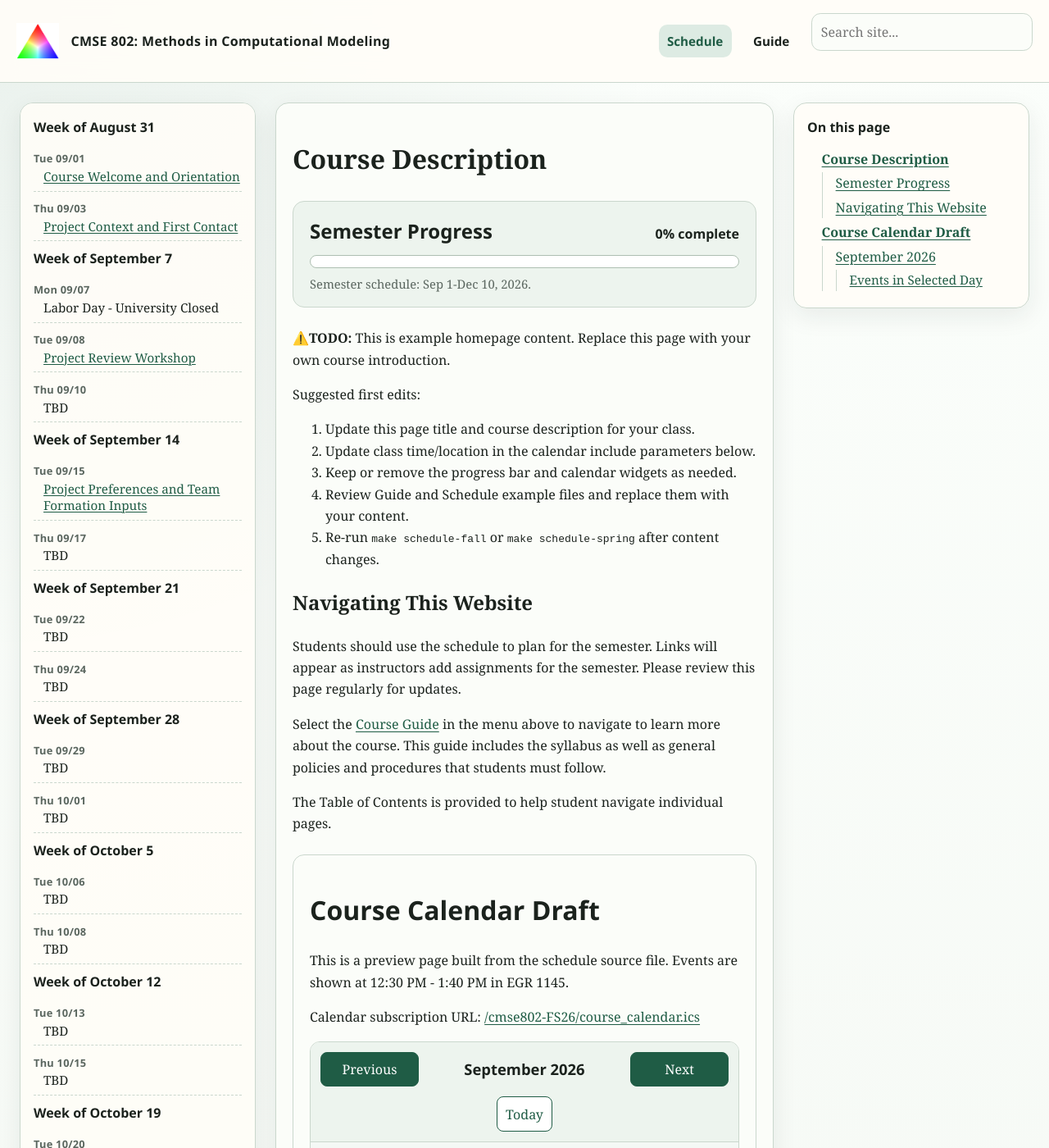
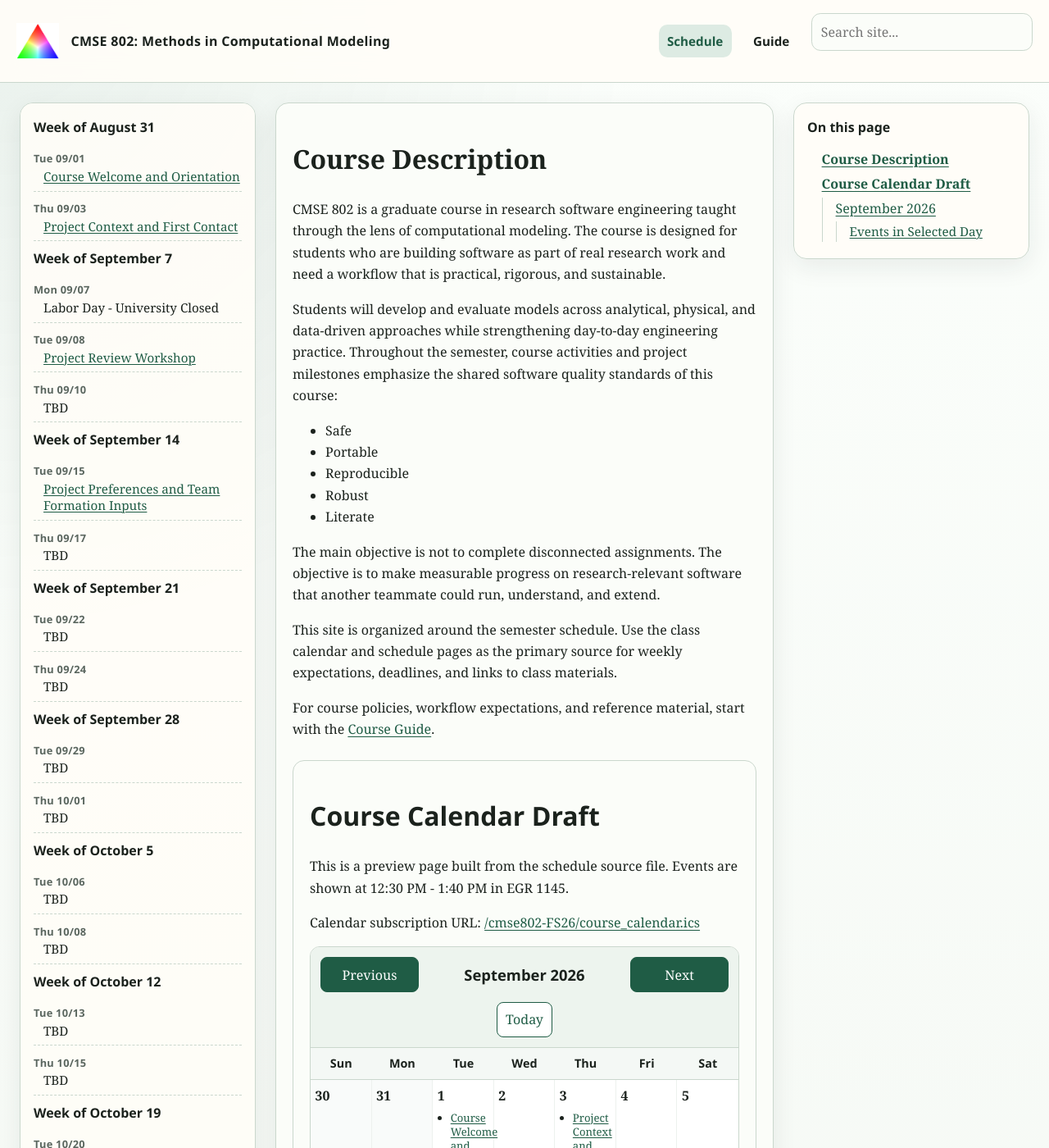
Before and after one commit to msu-cmse-courses/cmse802-FS26, a Jekyll site: the page built from index.md, in a window 1280 px wide and 1400 px high. Shown: the whole window at 82% size. Built offline with Jekyll 4.4.1, drawn with Linux system fonts in a browser that asks for light colours.

Commit message:
updating main schedule page

```diff
--- a/index.md
+++ b/index.md
@@ -6,25 +6,21 @@ mode: "schedule"
 ---
 # Course Description
 
-{% include schedule_widgets.html part="progress" %}
+CMSE 802 is a graduate course in research software engineering taught through the lens of computational modeling. The course is designed for students who are building software as part of real research work and need a workflow that is practical, rigorous, and sustainable.
 
-**⚠️TODO:** This is example homepage content. Replace this page with your own course introduction.
+Students will develop and evaluate models across analytical, physical, and data-driven approaches while strengthening day-to-day engineering practice. Throughout the semester, course activities and project milestones emphasize the shared software quality standards of this course:
 
-Suggested first edits:
+- Safe
+- Portable
+- Reproducible
+- Robust
+- Literate
 
-1. Update this page title and course description for your class.
-2. Update class time/location in the calendar include parameters below.
-3. Keep or remove the progress bar and calendar widgets as needed.
-4. Review Guide and Schedule example files and replace them with your content.
-5. Re-run `make schedule-fall` or `make schedule-spring` after content changes.
+The main objective is not to complete disconnected assignments. The objective is to make measurable progress on research-relevant software that another teammate could run, understand, and extend.
 
-## Navigating This Website
+This site is organized around the semester schedule. Use the class calendar and schedule pages as the primary source for weekly expectations, deadlines, and links to class materials.
 
-Students should use the schedule to plan for the semester. Links will appear as instructors add assignments for the semester. Please review this page regularly for updates.
-
-Select the [Course Guide](./Guide/00-index) in the menu above to navigate to learn more about the course. This guide includes the syllabus as well as general policies and procedures that students must follow.
-
-The Table of Contents is provided to help student navigate individual pages.
+For course policies, workflow expectations, and reference material, start with the [Course Guide](./Guide/00-index).
 
 {% include schedule_widgets.html part="calendar" calendar_title="Course Calendar Draft" class_time="12:30 PM - 1:40 PM" class_location="EGR 1145" subscription_path="/course_calendar.ics" %}
 {% include schedule_widgets.html part="assets" class_time="12:30 PM - 1:40 PM" class_location="EGR 1145" %}
```
